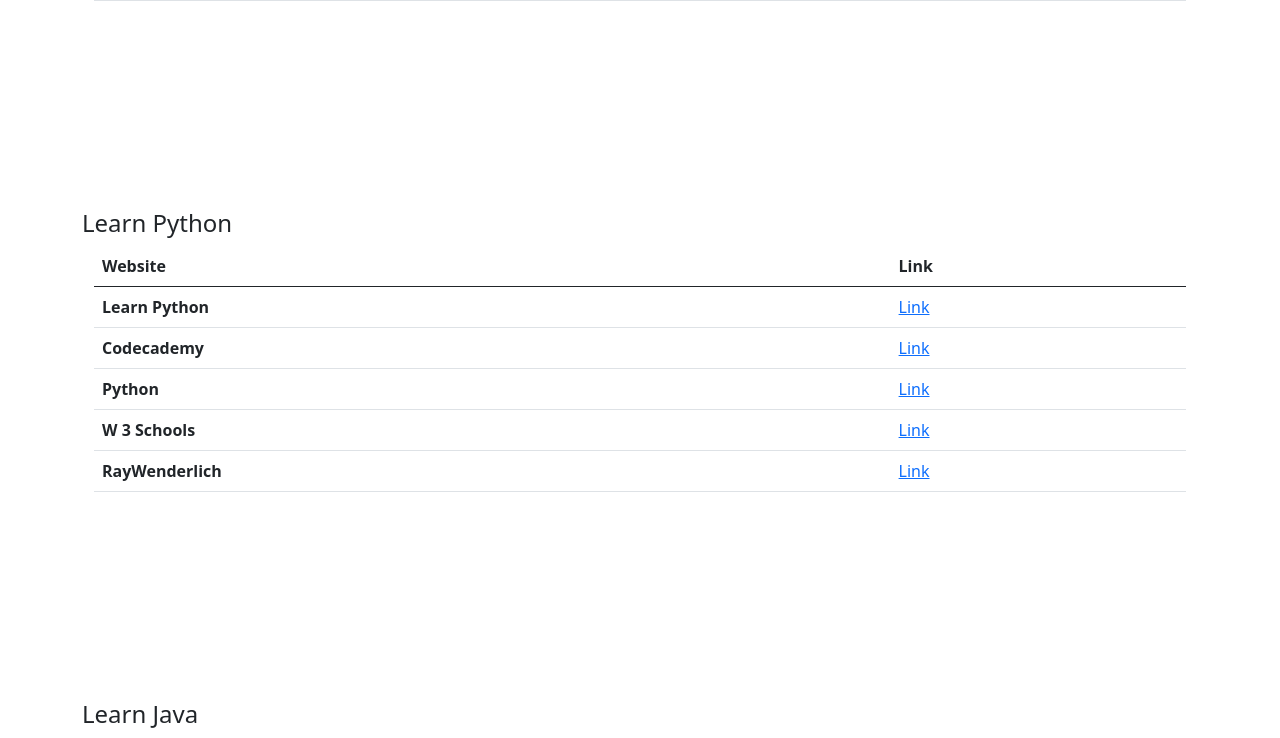
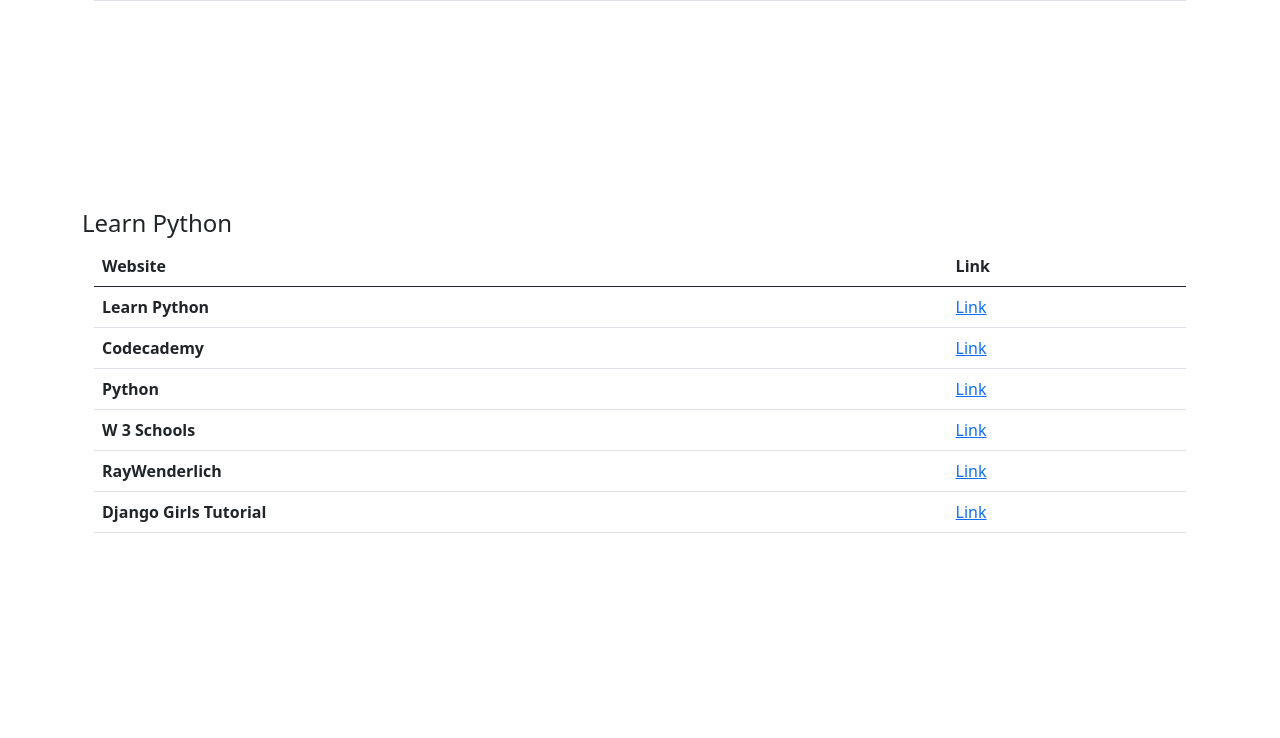
Before and after one commit to escobarj/gwc-2021, a Django app: page /resources/ in a window 1280 px wide. Shown: the part 1958-2696 px from the top of the page. Run offline with Django 3.2, Linux system fonts and the light colour scheme.

Commit message:
Add link

```diff
--- a/gwc/templates/gwc/resources.html
+++ b/gwc/templates/gwc/resources.html
@@ -259,7 +259,11 @@
     <tr class="table-row">
       <th scope="row">RayWenderlich</th>
       <td> <a href="https://www.raywenderlich.com/2379-programming-for-teens-beginning-python-tutorial">Link</a></td>
-     </tr>
+    </tr>
+    <tr class="table-row">
+      <th scope="row">Django Girls Tutorial</th>
+      <td> <a href="https://tutorial.djangogirls.org/en/">Link</a></td>
+    </tr>
 
   </tbody>
 </table>
```
